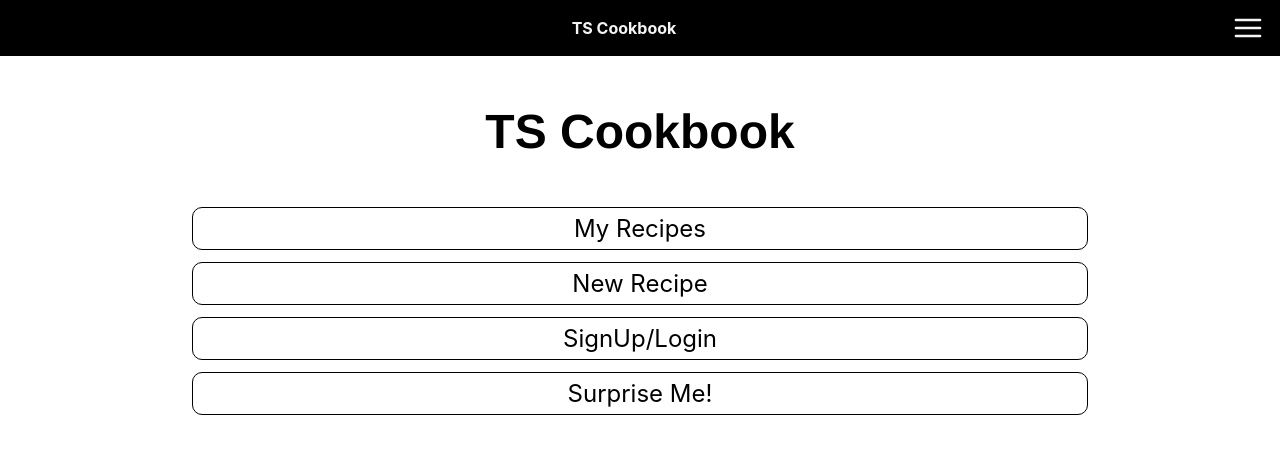
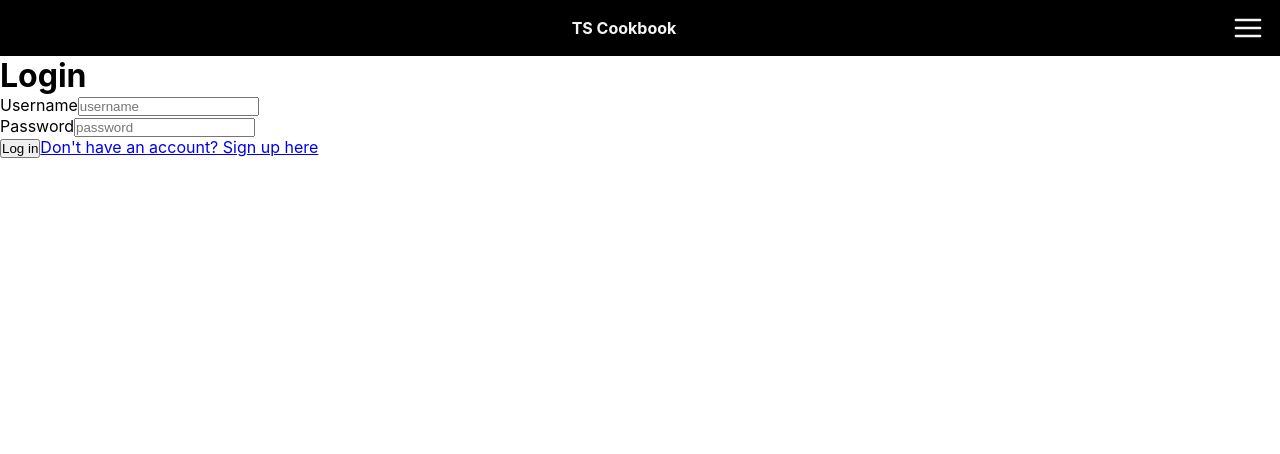
Before and after one commit to Smoopfrog/tscookbook, a React (Create React App) app in the folder frontend/: page /login in a window 1280 px wide. Shown: the top 454 px of the page. Built offline with nearby package versions, Linux system fonts and the light colour scheme.

Commit message:
create login form

```diff
--- a/frontend/src/Components/Header.tsx
+++ b/frontend/src/Components/Header.tsx
@@ -2,7 +2,17 @@ import { useState } from "react";
 import "../Styles/Header.css";
 import { Link, useLocation } from "react-router-dom";
 import { FiMenu } from "react-icons/fi";
-import { FaHome, FaPlus, FaBook, FaSearch, FaDice } from "react-icons/fa";
+import {
+  FaHome,
+  FaPlus,
+  FaBook,
+  FaSearch,
+  FaDice,
+  FaRegUser,
+  FaSignOutAlt,
+} from "react-icons/fa";
+import * as UsersApi from "../network/users_api";
+
 const Header = () => {
   const path = useLocation().pathname;
   let isEditPath = false;
@@ -59,6 +69,14 @@ const Header = () => {
             <FaDice />
             <span>Surprise Me!</span>
           </Link>
+          <Link className="header-nav-item" to="/">
+            <FaRegUser />
+            <span>Account</span>
+          </Link>
+          <Link className="header-nav-item" onClick={UsersApi.logout} to="/">
+            <FaSignOutAlt />
+            <span>Sign Out</span>
+          </Link>
         </ul>
       </aside>
     </header>
--- /dev/null
+++ b/frontend/src/Components/pages/LoginPage.tsx
@@ -0,0 +1,47 @@
+import { Link } from "react-router-dom";
+import { useForm } from "react-hook-form";
+import * as UsersApi from "../../network/users_api";
+import { useNavigate } from "react-router-dom";
+
+interface User {
+  username: string;
+  password: string;
+}
+
+const LoginPage = () => {
+  const navigate = useNavigate();
+
+  const {
+    register,
+    formState: { errors },
+    handleSubmit,
+  } = useForm<User>();
+
+  const login = async (data: User) => {
+    try {
+      await UsersApi.login(data);
+      navigate("/myrecipes");
+    } catch (error) {
+      console.log(error);
+      alert(error);
+    }
+  };
+
+  return (
+    <form onSubmit={handleSubmit(login)}>
+      <h1>Login</h1>
+      <div>
+        <label>Username</label>
+        <input placeholder="username" {...register("username")} />
+      </div>
+      <div>
+        <label>Password</label>
+        <input placeholder="password" {...register("password")} />
+      </div>
+      <button type="submit">Log in</button>
+      <Link to="/signup">Don't have an account? Sign up here</Link>
+    </form>
+  );
+};
+
+export default LoginPage;
--- a/frontend/src/Components/pages/Signup.tsx
+++ b/frontend/src/Components/pages/Signup.tsx
@@ -1,6 +1,7 @@
 import { useForm } from "react-hook-form";
 import * as UsersApi from "../../network/users_api";
 import { useNavigate } from "react-router-dom";
+import { Link } from "react-router-dom";
 
 interface User {
   username: string;
@@ -19,7 +20,6 @@ const Signup = () => {
 
   const handleSignup = async (data: User) => {
     try {
-      console.log("User data", data);
       await UsersApi.createUser(data);
       navigate("/myrecipes");
     } catch (error) {
@@ -44,6 +44,7 @@ const Signup = () => {
         <input placeholder="Password" {...register("password")} />
       </div>
       <button type="submit">Sign Up</button>
+      <Link to="/login">Already have an account? Log in here</Link>
     </form>
   );
 };
--- a/frontend/src/index.tsx
+++ b/frontend/src/index.tsx
@@ -10,6 +10,7 @@ import MyRecipesPage from "./Components/pages/MyRecipesPage";
 import HomePage from "./Components/pages/HomePage";
 import * as RecipesApi from "./network/recipes_api";
 import reportWebVitals from "./reportWebVitals";
+import LoginPage from "./Components/pages/LoginPage";
 
 const root = ReactDOM.createRoot(
   document.getElementById("root") as HTMLElement
@@ -26,7 +27,7 @@ const router = createBrowserRouter([
       },
       {
         path: "/login",
-        element: <HomePage />,
+        element: <LoginPage />,
       },
       {
         path: "/signup",
```
Also changed, not shown: 2 other files (tests, documents, lock files or other folders).
